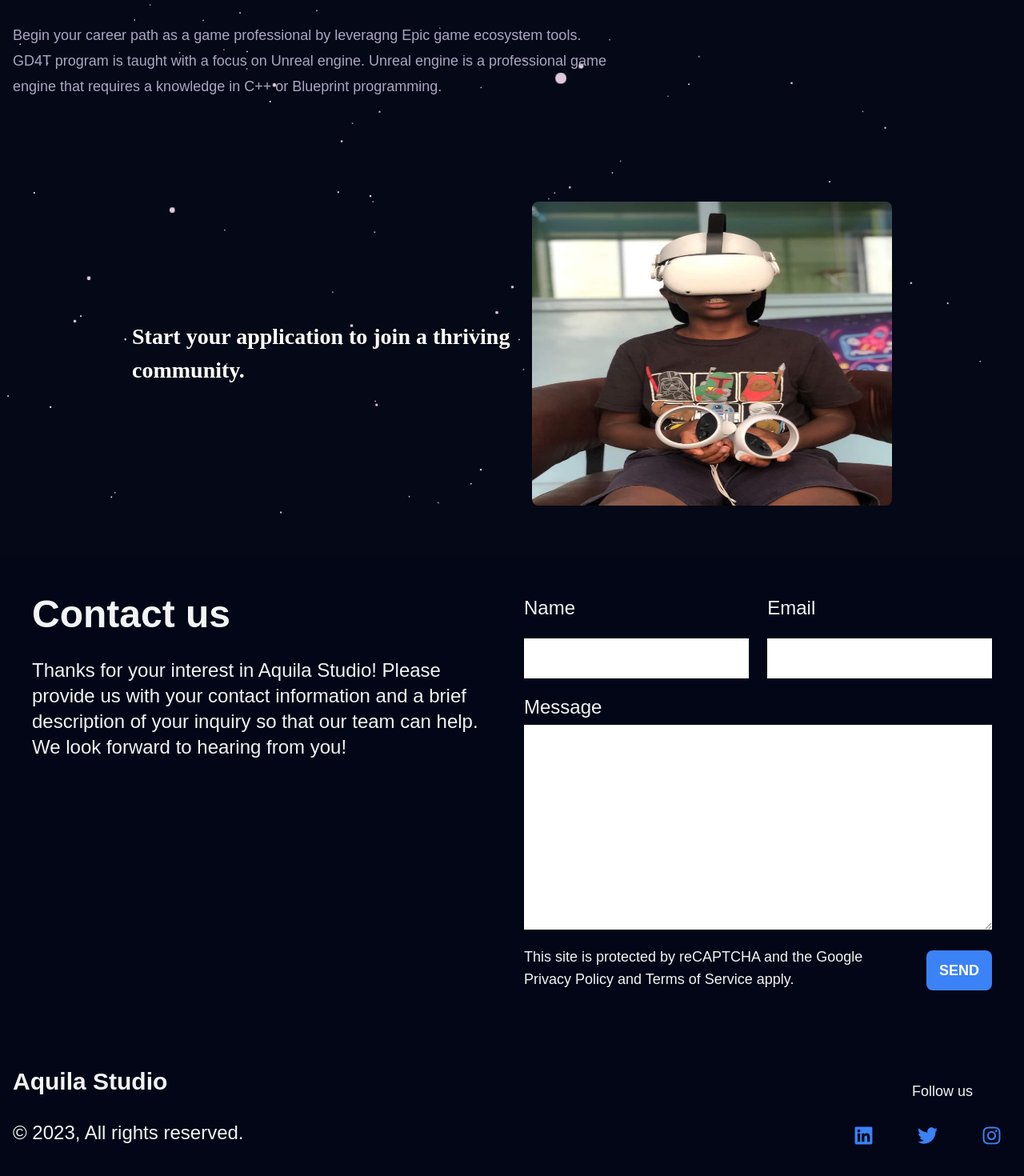
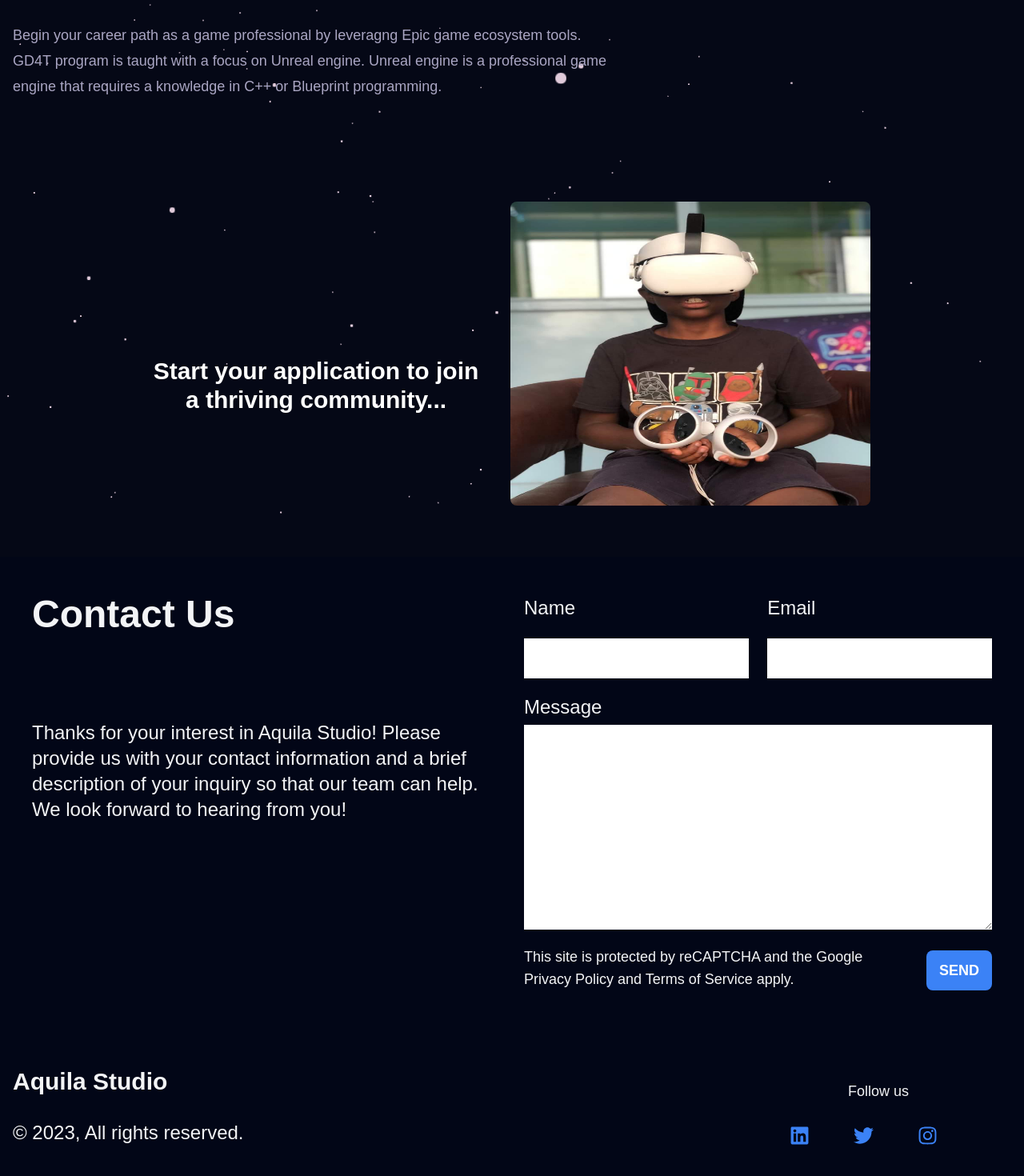
Before and after one commit to jefftrojan/aquilla-studio, a React (Vite) app: page /program in a window 1280 px wide. Shown: the part 2102-3572 px from the top of the page at 80% size. Built offline with nearby package versions, Linux system fonts and the light colour scheme; a web font is replaced by a local one.

Commit message:
Bug fix | contact form component

```diff
--- a/src/components/Footer.jsx
+++ b/src/components/Footer.jsx
@@ -11,13 +11,14 @@ const Footer = () => {
   }
 
   return (
-    <footer className="bg-primary text-gray-100 py-12 z-10">
+    <footer className="bg-primary text-gray-100 py-12">
       <form onSubmit={handleSubmit}>
 
         <div className="container mx-auto px-10 py-8 sm:py-12 bg-slate-950 flex-col justify-start items-start gap-2.5 inline-flex">
           <div className="sm:flex-row flex-col justify-start items-start gap-[30px] inline-flex w-full">
             <div className="sm:w-[50%] w-full flex-col justify-start items-start gap-[30px] inline-flex">
-              <div className="w-full text-5xl font-black font-orbitron">Contact us</div>
+              <div className="w-full text-5xl font-black font-orbitron">Contact Us</div>
+              <div className="mt-12" />
               <div className="w-full text-2xl font-medium font-exo">Thanks for your interest in Aquila Studio! Please provide us with your contact information and a brief description of your inquiry so that our team can help. We look forward to hearing from you!</div>
             </div>
             <div className="sm:w-[50%] w-full flex-col justify-start items-start gap-5 inline-flex">
@@ -60,7 +61,7 @@ const Footer = () => {
       <div className="w-full text-3xl font-black font-orbitron">Aquila Studio</div>
       <div className="w-full text-2xl font-medium font-exo">&copy; {currentYear}, All rights reserved.</div>
     </div>
-          <div className="sm:w-[50%] w-full sm:text-right text-left">
+    <div className="sm:w-[50%] w-full sm:text-right text-left mx-auto sm:mx-0 px-20">
       <div className="text-lg font-medium font-exo mb-4 pt-4 px-12">Follow us</div>
       <div className="flex justify-start sm:justify-end items-center gap-[30px]">
         <a href="https://www.linkedin.com/in/aquila-studio-46490026b/" target="_blank" rel="noopener noreferrer" className="w-[50px] h-[50px] flex justify-center items-center">
@@ -76,6 +77,7 @@ const Footer = () => {
     </div>
   </div>
 </div>
+
     </footer>
   );
 };
--- a/src/components/Program.jsx
+++ b/src/components/Program.jsx
@@ -126,7 +126,7 @@ const Program = () => {
 
 
 </div>
-<div className="mt-10 md:mt-20 lg:mt-32 flex flex-col md:flex-row-reverse xl:flex-row-reverse justify-center">
+<div className="mt-10 leading-loose md:mt-20 lg:mt-32 flex flex-col md:flex-row-reverse xl:flex-row-reverse justify-center">
   <img
     src={gd4tkid}
     alt="image"
@@ -134,17 +134,19 @@ const Program = () => {
     style={{ width: "100%", maxWidth: "450px", height: "380px" }}
   />
 
-<div className="w-[500px] text-white sm:text-[18] text-[28px] flex justify-center items-center font-black font-['Orbitron']">Start your application to join a thriving community.</div>
-{/* <div className="flex flex-col mt-10 items-center justify-center text-center">
-   <div>
-   <h4 className="mt-10 md:mt-10 text-2xl md:text-2xl lg:text-3xl font-bold ">
-       <p> Start your application to join a thriving community...  </p>
-      </h4>
-   </div>
-    <div className="mt-10" />
+{/* <div className="w-full lg:mt-40 md:mt-20 lg:text-[32px] max-w-[500px] text-white text-lg sm:text-base sm:whitespace-normal mx-auto text-center font-black font-orbitron leading-loose">
+  Start your application to join a thriving community.
+</div> */}
 
+<div className="flex flex-col mt-10 items-center justify-center text-center pr-10">
+  <div>
+    <h4 className="lg:mt-20 md:mt-10 text-2xl md:text-2xl lg:text-3xl font-bold ">
+      <p> Start your application to join <br/>  a thriving community...  </p>
+    </h4>
+  </div>
+  <div className="mt-10" />
+</div>
 
-  </div> */}
 </div>
 
       </div>
```
Lines whose indentation alone changed are shown as unchanged.
